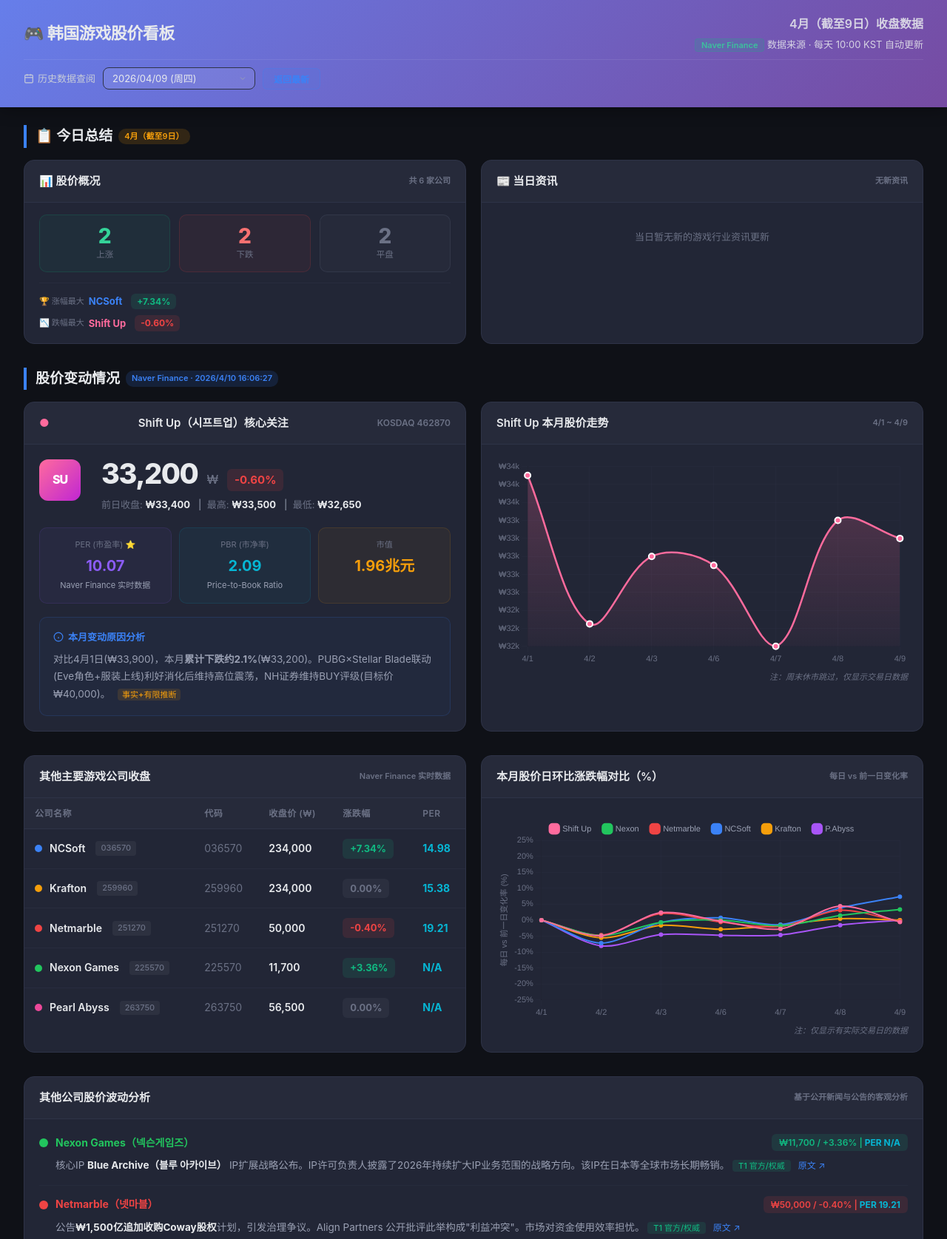
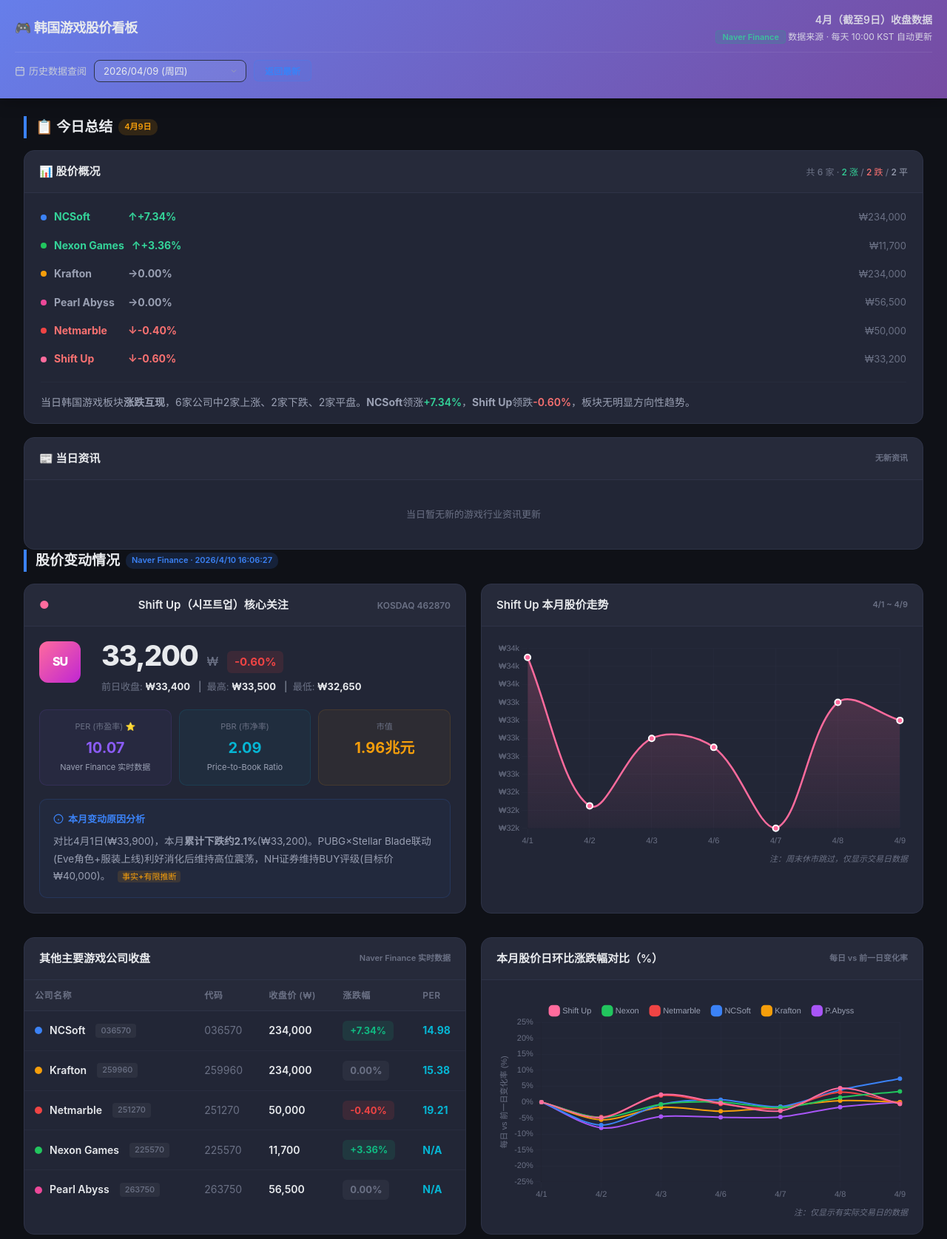
Before and after one commit to zhangwsh12-arch/stock-dashboard, a website: page index.html in a window 1280 px wide. Shown: the top 1675 px of the page at 74% size. Drawn offline with nearby package versions, Linux system fonts and the light colour scheme.

Commit message:
feat: 今日总结改为上下结构 + 动态生成当日股价分析文字

```diff
--- a/index.html
+++ b/index.html
@@ -36,12 +36,12 @@
         .loading-text{margin-top:16px;color:var(--text-secondary);font-size:14px}
 
         /* Header */
-        .header {background:linear-gradient(135deg,var(--gradient-start),var(--gradient-end));padding:20px 32px 14px;position:sticky;top:0;z-index:100;box-shadow:0 4px 20px rgba(0,0,0,0.3)}
-        .header-content{max-width:1600px;margin:0 auto;display:flex;align-items:center;justify-content:space-between}
-        .header h1{font-size:22px;font-weight:700;letter-spacing:-0.5px}
-        .header h1 span{opacity:.85;font-weight:400;font-size:14px;margin-left:12px}
-        .header-meta{text-align:right;font-size:13px;opacity:.85}
-        .header-meta .date{font-size:16px;font-weight:600;margin-bottom:4px}
+        .header {background:linear-gradient(135deg,var(--gradient-start),var(--gradient-end));padding:16px 20px 12px;position:sticky;top:0;z-index:100;box-shadow:0 4px 20px rgba(0,0,0,0.3)}
+        .header-content{max-width:1600px;margin:0 auto;display:flex;align-items:center;justify-content:space-between;flex-wrap:wrap;gap:8px}
+        .header h1{font-size:18px;font-weight:700;letter-spacing:-0.5px}
+        .header h1 span{opacity:.85;font-weight:400;font-size:13px;margin-left:10px;display:none}  /* 移动端隐藏副标题 */
+        .header-meta{text-align:right;font-size:12px;opacity:.85;min-width:auto}
+        .header-meta .date{font-size:14px;font-weight:600;margin-bottom:2px}
 
         /* Date Picker */
         .date-picker-bar{max-width:1600px;margin:10px auto 0;display:flex;align-items:center;gap:10px;padding:10px 0;border-top:1px solid rgba(255,255,255,0.08)}
@@ -143,7 +143,15 @@
         .footer .sub{margin-top:4px;font-size:12px;color:var(--text-muted)}
 
         /* Responsive */
-        @media(max-width:1200px){.su-section,.others-section{grid-template-columns:1fr}.main-container{padding:16px}.header{padding:18px 16px}.stock-price{font-size:30px}.per-detail-col{display:none}}
+        @media(max-width:1200px){.su-section,.others-section{grid-template-columns:1fr}.main-container{padding:16px}.header{padding:14px 16px 10px}.stock-price{font-size:30px}.per-detail-col{display:none}}
+        @media(max-width:768px){
+            .header-content{flex-direction:column;align-items:flex-start;gap:6px}
+            .header-meta{text-align:left}
+            .header h1 span{display:inline-block}
+            .header h1{font-size:17px}
+            .header-meta .date{font-size:13px}
+            #headerSourceInfo{display:block;font-size:10.5px;margin-top:2px;opacity:.7}
+        }
 
         /* Data error state */
         .data-error{text-align:center;padding:60px 20px;color:var(--text-muted)}
@@ -154,19 +162,13 @@
 
         .news-source{font-size:11.5px;color:var(--text-muted);margin-top:3px}
 
-        /* Daily Summary */
-        .daily-summary-grid{display:grid;grid-template-columns:1fr 1fr;gap:20px;margin-bottom:32px}
-        .summary-stats-row{display:flex;gap:12px}
-        .summary-stat-item{flex:1;text-align:center;padding:14px 8px;border-radius:10px;background:rgba(255,255,255,0.02);border:1px solid rgba(46,51,71,0.4)}
-        .stat-up{background:rgba(16,185,129,0.05);border-color:rgba(16,185,129,0.15)}
-        .stat-down{background:rgba(239,68,68,0.05);border-color:rgba(239,68,68,0.15)}
-        .stat-neutral{background:rgba(107,113,133,0.06);border-color:rgba(107,113,133,0.18)}
-        .stat-num{font-size:28px;font-weight:800;line-height:1}
-        .stat-up .stat-num{color:#34d399}
-        .stat-down .stat-num{color:#f87171}
-        .stat-neutral .stat-num{color:var(--text-muted)}
-        .stat-label{font-size:11.5px;color:var(--text-muted);margin-top:2px;font-weight:500}
-        .extreme-item{display:flex;align-items:center;gap:6px;font-size:12px}
+        /* Daily Summary (上下结构) */
+        .summary-text-para{font-size:14px;line-height:1.8;color:var(--text-secondary)}
+        .summary-stock-list{display:flex;flex-direction:column;gap:6px}
+        .summary-stock-row{display:flex;align-items:center;gap:10px;padding:5px 0}
+        .ssr-dot{width:8px;height:8px;border-radius:50%;flex-shrink:0;display:inline-block}
+        .ssr-arrow{font-weight:700;font-size:14px;min-width:60px}
+        .ssr-price{color:var(--text-muted);font-size:13px;margin-left:auto}
     </style>
 </head>
 <body>
@@ -384,7 +386,7 @@
   hideLoading();
 }
 
-// --- Section 0: 今日总结 ---
+// --- Section 0: 今日总结（上下结构）---
 function renderDailySummary() {
   const container = document.getElementById('sectionDailySummary');
   if (!container || !currentData) return;
@@ -392,77 +394,120 @@
   const su = currentData.shiftUp;
   const companies = currentData.companies || [];
 
-  // 统计涨跌家数
+  // 构建所有股票数据
+  const allStocks = [];
+  if (su) allStocks.push({ name: su.name, color: su.color, price: su.price, changePercent: su.changePercent, changeClass: su.changeClass });
+  companies.forEach(c => allStocks.push({ name: c.name, color: c.color, price: c.price, changePercent: c.change, changeClass: c.changeClass }));
+
+  const parsePct = (str) => { const m = String(str).match(/([+-]?[\d.]+)%/); return m ? parseFloat(m[1]) : 0; };
+  const sorted = [...allStocks].sort((a, b) => parsePct(b.changePercent) - parsePct(a.changePercent));
+
+  // 统计涨跌
   let upCount = 0, downCount = 0, neutralCount = 0;
-  if (su) {
-    if (su.changeClass === 'up') upCount++; else if (su.changeClass === 'down') downCount++; else neutralCount++;
-  }
-  companies.forEach(c => {
-    if (c.changeClass === 'up') upCount++;
-    else if (c.changeClass === 'down') downCount++;
+  allStocks.forEach(s => {
+    if (s.changeClass === 'up') upCount++;
+    else if (s.changeClass === 'down') downCount++;
     else neutralCount++;
   });
+  const total = allStocks.length;
 
-  // 涨幅最大/跌幅最大
-  const allStocks = [];
-  if (su) allStocks.push({ name: su.name, color: su.color, changePercent: su.changePercent, changeClass: su.changeClass });
-  companies.forEach(c => allStocks.push({ name: c.name, color: c.color, changePercent: c.change, changeClass: c.changeClass }));
+  // ====== 动态生成当日分析文字（不依赖 analysis 字段）======
+  const topGainer = sorted[0];
+  const topLoser = sorted[sorted.length - 1];
+  const uppers = sorted.filter(s => s.changeClass === 'up');
+  const downers = sorted.filter(s => s.changeClass === 'down');
 
-  // 解析 changePercent 提取数值
-  const parsePct = (str) => { const m = String(str).match(/([+-]?[\d.]+)%/); return m ? parseFloat(m[1]) : 0; };
+  let analysisText = '';
+  if (upCount > 0 && upCount > downCount) {
+    // 多数上涨
+    const upNames = uppers.map(s => `${s.name}(+${parsePct(s.changePercent)}%)`).join('、');
+    analysisText = `当日韩国游戏板块<strong>整体偏强</strong>，${total}家公司中${upCount}家上涨、${downCount}家下跌。<strong>${topGainer.name}</strong>领涨<span style="color:#34d399;font-weight:600">+${parsePct(topGainer.changePercent)}%</span>`;
+    if (downers.length > 0) {
+      analysisText += `，<strong>${topLoser.name}</strong>表现最弱<span style="color:#f87171;font-weight:600">${topLoser.changePercent}</span>`;
+    }
+    analysisText += '。';
+    // 尝试从 EVENT_DATA 找当日相关事件作为原因补充
+    const datePrefix = (currentData.meta?.date || '').slice(4);
+    const todayEvents = EVENT_DATA.filter(e => e.date.includes(datePrefix.replace(/^0/, '')));
+    if (todayEvents.length > 0) {
+      analysisText += `<br><br><span style="color:var(--text-muted);font-size:13px">📌 驱动因素：</span>` +
+        todayEvents.slice(0, 2).map(e =>
+          `<span style="color:${e.color};font-size:13px">${e.company}</span><span style="font-size:13px"> — ${e.title}</span>`
+        ).join('；') + '。';
+    }
+  } else if (downCount > 0 && downCount > upCount) {
+    // 多数下跌
+    const downNames = downers.map(s => `${s.name}(${s.changePercent})`).join('、');
+    analysisText = `当日韩国游戏板块<strong>承压调整</strong>，${total}家公司中${downCount}家下跌、${upCount}家上涨。<strong>${topLoser.name}</strong>跌幅最大<span style="color:#f87171;font-weight:600">${topLoser.changePercent}</span>`;
+    if (uppers.length > 0) {
+      analysisText += `，仅<strong>${topGainer.name}</strong>逆势收红<span style="color:#34d399;font-weight:600">+${parsePct(topGainer.changePercent)}%</span>`;
+    }
+    analysisText += '。';
+  } else {
+    // 涨跌互现或平盘为主
+    analysisText = `当日韩国游戏板块<strong>涨跌互现</strong>，${total}家公司中${upCount}家上涨、${downCount}家下跌、${neutralCount}家平盘。`;
+    if (uppers.length > 0) {
+      analysisText += `<strong>${topGainer.name}</strong>领涨<span style="color:#34d399;font-weight:600">+${parsePct(topGainer.changePercent)}%</span>`;
+    }
+    if (downers.length > 0) {
+      analysisText += `，<strong>${topLoser.name}</strong>领跌<span style="color:#f87171;font-weight:600">${topLoser.changePercent}</span>`;
+    }
+    analysisText += '，板块无明显方向性趋势。';
+  }
 
-  const topGainer = allStocks.reduce((a,b) => parsePct(a.changePercent) >= parsePct(b.changePercent) ? a : b);
-  const topLoser = allStocks.reduce((a,b) => parsePct(a.changePercent) <= parsePct(b.changePercent) ? a : b);
-
-  // 当日新闻摘要 — 从 EVENT_DATA 中筛选当日相关新闻
-  const datePrefix = (currentData.meta?.date || '').slice(4); // e.g. "0409"
+  // 当日新闻
+  const datePrefix = (currentData.meta?.date || '').slice(4);
   const todayEvents = EVENT_DATA.filter(e => e.date.includes(datePrefix.replace(/^0/, '')));
   const hasNews = todayEvents.length > 0;
+
+  // 格式化日期 "4月9日"
+  let displayDate = currentData.meta?.dateDisplay || '';
+  const dm = displayDate.match(/(\d+)月.*?(\d+)日/);
+  if (dm) displayDate = `${dm[1]}月${dm[2]}日`;
+
+  // 生成每只股票的行情行（紧凑列表）
+  const stockRows = sorted.map(s => {
+    const cls = s.changeClass === 'up' ? '#34d399' : s.changeClass === 'down' ? '#f87171' : '#9aa0b3';
+    const arrow = s.changeClass === 'up' ? '↑' : s.changeClass === 'down' ? '↓' : '→';
+    return `<div class="summary-stock-row">
+      <span class="ssr-dot" style="background:${s.color}"></span>
+      <strong style="color:${cls};font-size:14px;min-width:90px">${s.name}</strong>
+      <span class="ssr-arrow" style="color:${cls}">${arrow}${s.changePercent}</span>
+      <span class="ssr-price">₩${s.price}</span>
+    </div>`;
+  }).join('');
 
   container.innerHTML = `
 <div class="section-title">
     📋 今日总结
-    <span class="badge" style="background:rgba(245,158,11,0.15);color:#f59e0b">${currentData.meta?.dateDisplay || ''}</span>
+    <span class="badge" style="background:rgba(245,158,11,0.15);color:#f59e0b">${displayDate}</span>
 </div>
 
-<div class="daily-summary-grid">
-    <!-- 股价概况卡片 -->
-    <div class="card">
-        <div class="card-header"><span>📊 股价概况</span><span style="font-size:11px;color:var(--text-muted)">共 ${allStocks.length} 家公司</span></div>
-        <div class="card-body" style="padding:16px 20px">
-            <div class="summary-stats-row">
-                <div class="summary-stat-item stat-up">
-                    <div class="stat-num">${upCount}</div>
-                    <div class="stat-label">上涨</div>
+<!-- 上部：股价概况 -->
+<div class="card" style="margin-bottom:18px">
+    <div class="card-header">
+        <span>📊 股价概况</span>
+        <span style="font-size:12px;color:var(--text-muted);font-weight:500">
+          共 ${total} 家 ·
+          <span style="color:#34d399">${upCount} 涨</span> /
+          <span style="color:#f87171">${downCount} 跌</span> /
+          <span style="color:#9aa0b3">${neutralCount} 平</span>
+        </span>
     </div>
-                <div class="summary-stat-item stat-down">
-                    <div class="stat-num">${downCount}</div>
-                    <div class="stat-label">下跌</div>
-                </div>
-                <div class="summary-stat-item stat-neutral">
-                    <div class="stat-num">${neutralCount}</div>
-                    <div class="stat-label">平盘</div>
-                </div>
-            </div>
-            <div class="summary-extremes" style="margin-top:14px;padding-top:14px;border-top:1px solid rgba(46,51,71,0.5)">
-                <div class="extreme-item">
-                    <span style="font-size:11px;color:var(--text-muted)">🏆 涨幅最大</span>
-                    <strong style="color:${topGainer.color};font-size:13px">${topGainer.name}</strong>
-                    <span class="stock-change ${topGainer.changeClass}" style="font-size:12px;padding:1px 8px;margin-left:6px">${topGainer.changePercent}</span>
-                </div>
-                <div class="extreme-item" style="margin-top:8px">
-                    <span style="font-size:11px;color:var(--text-muted)">📉 跌幅最大</span>
-                    <strong style="color:${topLoser.color};font-size:13px">${topLoser.name}</strong>
-                    <span class="stock-change ${topLoser.changeClass}" style="font-size:12px;padding:1px 8px;margin-left:6px">${topLoser.changePercent}</span>
-                </div>
-            </div>
+    <div class="card-body" style="padding:16px 22px">
+        <!-- 行情列表 -->
+        <div class="summary-stock-list">${stockRows}</div>
+        <!-- 分隔线 -->
+        <div style="margin:14px 0;border-top:1px solid rgba(46,51,71,0.4)"></div>
+        <!-- 分析文字 -->
+        <div class="summary-text-para">${analysisText}</div>
     </div>
 </div>
 
-    <!-- 当日新闻卡片 -->
+<!-- 下部：当日资讯 -->
 <div class="card">
     <div class="card-header"><span>📰 当日资讯</span><span style="font-size:11px;color:var(--text-muted)">${hasNews ? todayEvents.length + ' 条更新' : '无新资讯'}</span></div>
-        <div class="card-body" style="padding:16px 20px;max-height:220px;overflow-y:auto">
+    <div class="card-body" style="padding:16px 20px;max-height:260px;overflow-y:auto">
         ${hasNews
           ? todayEvents.map(e => `
               <div class="daily-news-item" style="margin-bottom:12px;padding-bottom:12px;border-bottom:1px solid rgba(46,51,71,0.35)">
@@ -476,7 +521,6 @@
               </div>`).join('')
           : `<div style="text-align:center;padding:20px 0;color:var(--text-muted);font-size:13px">当日暂无新的游戏行业资讯更新</div>`
         }
-        </div>
     </div>
 </div>`;
 }
@@ -732,16 +776,15 @@
 <!-- Part A: 游戏公司相关资讯 -->
 <div style="margin-bottom:20px">
 <div class="card">
-    <div class="card-header"><span>🎮 游戏公司相关资讯</span><span style="font-size:11px;color:var(--text-muted)">6家公司股价驱动事件 · 产品动态 · 公司公告</span></div>
+    <div class="card-header"><span>🎮 游戏公司相关资讯</span></div>
     <div class="card-body" style="padding:0;overflow-x:auto">
         <table class="info-table">
-            <thead><tr><th style="width:22%">公司</th><th style="width:53%">事件摘要</th><th style="width:13%">日期</th><th style="width:12%">影响</th></tr></thead>
+            <thead><tr><th style="width:22%">公司</th><th style="width:63%">事件摘要</th><th style="width:15%">日期</th></tr></thead>
             <tbody>
                 ${EVENT_DATA.map(i => `<tr>
                     <td><strong style="color:${i.color};font-size:12px">${i.company}</strong></td>
                     <td>${i.url ? `<a href="${i.url}" target="_blank" class="news-link"><span class="news-title" style="font-size:13px;line-height:1.5">${i.title}</span><div class="news-source">${i.source}</div></a>` : `<span class="news-title" style="font-size:13px;line-height:1.5">${i.title}</span>`}</td>
                     <td style="color:var(--text-muted);font-size:12.5px">${i.date}</td>
-                    <td><span style="font-size:11px;font-weight:600;padding:2px 7px;border-radius:4px;display:inline-block;background:rgba(59,130,246,0.08);color:#93b4ff;border:1px solid rgba(100,140,200,0.2)">公司动态</span></td>
                 </tr>`).join('')}
             </tbody>
         </table>
@@ -751,7 +794,7 @@
 
 <!-- Part B: 行业宏观重大事件 -->
 <div class="card" style="margin-bottom:24px">
-    <div class="card-header"><span>🌐 行业宏观 & 重大事件</span><span style="font-size:11px;color:var(--text-muted)">政策法规 · 地缘政治 · 平台规则 · 宏观经济影响全行业的事件</span></div>
+    <div class="card-header"><span>🌐 行业宏观 & 重大事件</span></div>
     <div class="card-body" style="padding:16px 20px">
         <div id="industryMacroContent"></div>
     </div>
```
Lines whose indentation alone changed are shown as unchanged.
